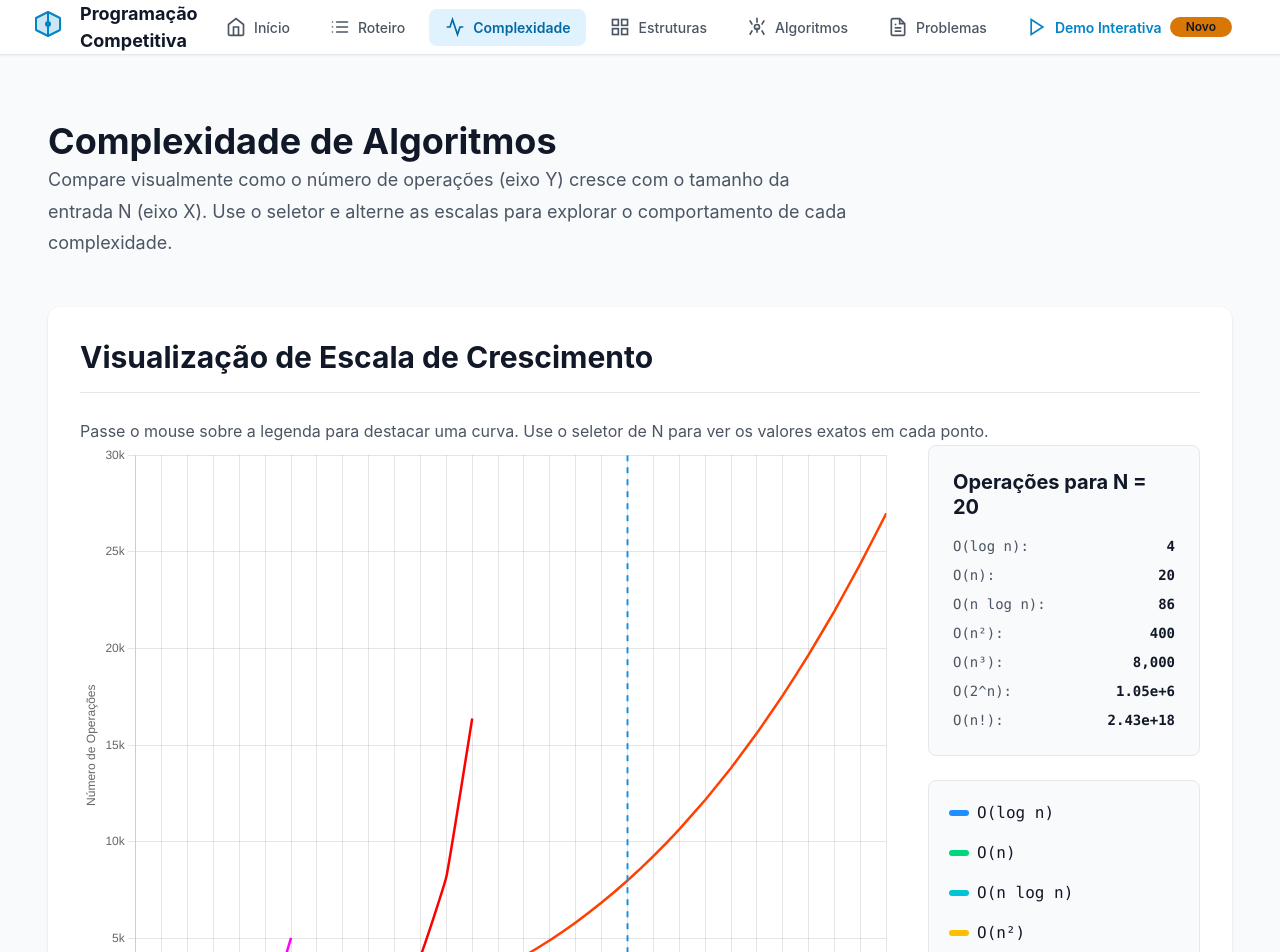
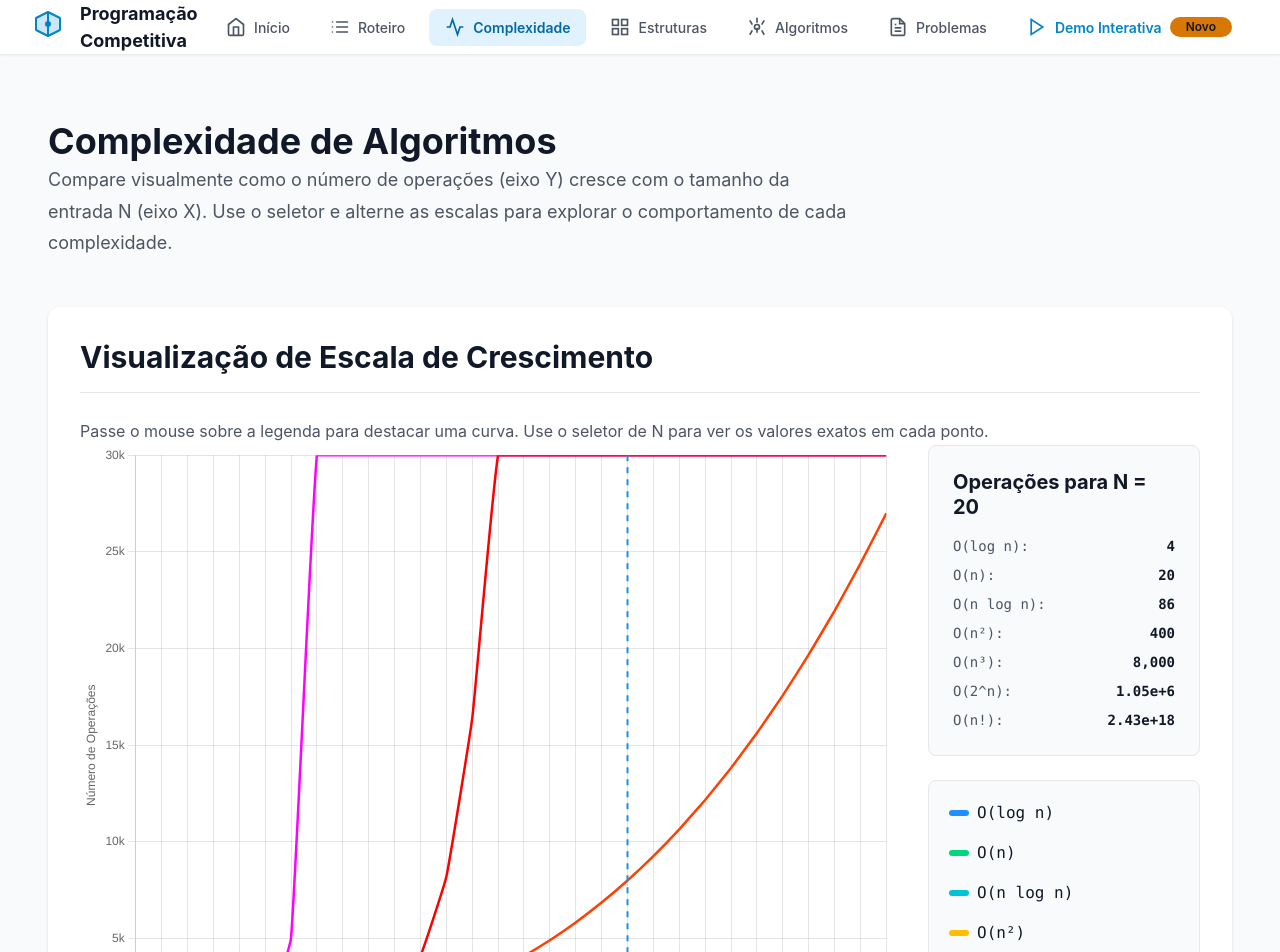
Before and after one commit to JoaoPedroSchlindwein/acc-unoesc, a Vue app: page /complexidade in a window 1280 px wide. Shown: the top 952 px of the page. Built offline with nearby package versions, Linux system fonts and the light colour scheme.

Commit message:
Ajusta gráfico

```diff
--- a/src/views/Complexity.vue
+++ b/src/views/Complexity.vue
@@ -134,7 +134,7 @@ const chartData = computed(() => {
             label: key,
             data: labels.map(n => {
                 const ops = functions[key](n);
-                if (scaleType.value === 'linear' && ops > opsMaxLinear) return null;
+                if (scaleType.value === 'linear' && ops > opsMaxLinear) return opsMaxLinear;;
                 if (scaleType.value === 'log' && (ops <= 0 || !isFinite(ops))) return null;
                 return ops;
             }),
```
